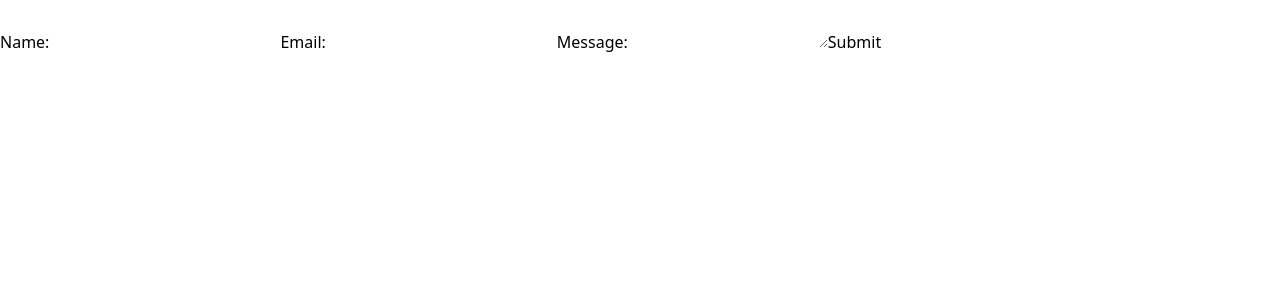
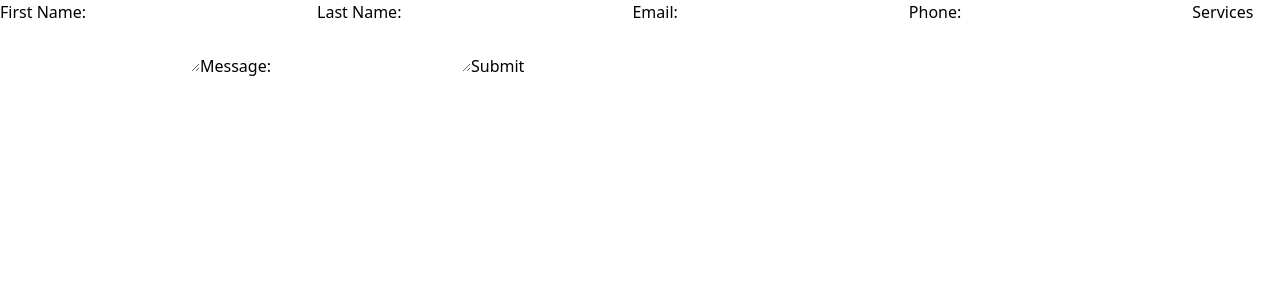
Before and after one commit to Lipikasdet/test, a Next.js app in the folder my-app/: page / in a window 1280 px wide. Shown: the top 300 px of the page. Built offline with nearby package versions, Linux system fonts and the light colour scheme.

Commit message:
added field

```diff
--- a/my-app/pages/index.tsx
+++ b/my-app/pages/index.tsx
@@ -2,8 +2,11 @@ import { useState } from 'react';
 
 const ContactForm = () => {
   const [formData, setFormData] = useState({
-    name: '',
+    firstName: '',
+    lastName:'',
     email: '',
+    phone:'',
+    services:'',
     message: ''
   });
 
@@ -38,12 +41,24 @@ const ContactForm = () => {
   return (
     <form onSubmit={handleSubmit}>
       <label>
-        Name:
-        <input type="text" name="name" value={formData.name} onChange={handleChange} />
+        First Name:
+        <input type="text" name="name" value={formData.firstName} onChange={handleChange} />
+      </label>
+      <label>
+        Last Name:
+        <input type="text" name="name" value={formData.lastName} onChange={handleChange} />
       </label>
       <label>
         Email:
         <input type="email" name="email" value={formData.email} onChange={handleChange} />
+      </label>
+      <label>
+        Phone:
+        <input type="number" name="phone" value={formData.phone} onChange={handleChange} />
+      </label>
+      <label>
+        Services
+        <textarea name="Services" value={formData.services} onChange={handleChange} />
       </label>
       <label>
         Message:
```
